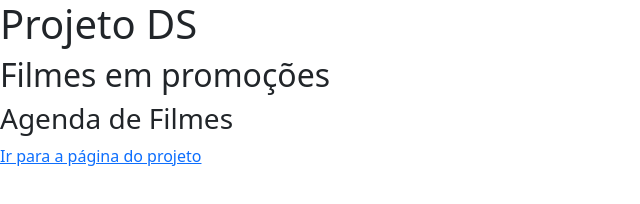
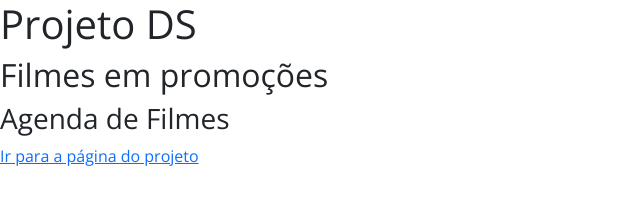
Before and after one commit to mateusbarbalho1/Projeto-curso-DSmovie, a plain HTML site: page index.html in a window 1280 px wide. Shown: the whole page, without its empty margins (0-640 px from the left). Drawn offline with nearby package versions, Linux system fonts and the light colour scheme.

Commit message:
Google Fonts

```diff
--- /dev/null
+++ b/CSS/style.css
@@ -0,0 +1,5 @@
+@import url('https://fonts.googleapis.com/css2?family=Open+Sans:wght@300;400;700&display=swap');
+
+* {
+    font-family: 'Open Sans' , sans-serif;
+}
--- a/index.html
+++ b/index.html
@@ -8,6 +8,9 @@
 
 
     <link href="https://cdn.jsdelivr.net/npm/bootstrap@5.1.3/dist/css/bootstrap.min.css" rel="stylesheet" integrity="sha384-1BmE4kWBq78iYhFldvKuhfTAU6auU8tT94WrHftjDbrCEXSU1oBoqyl2QvZ6jIW3" crossorigin="anonymous">
+
+    <link rel="stylesheet" href="CSS/style.css">
+
 </head>
 <body>
    <h1>Projeto DS</h1>
```
